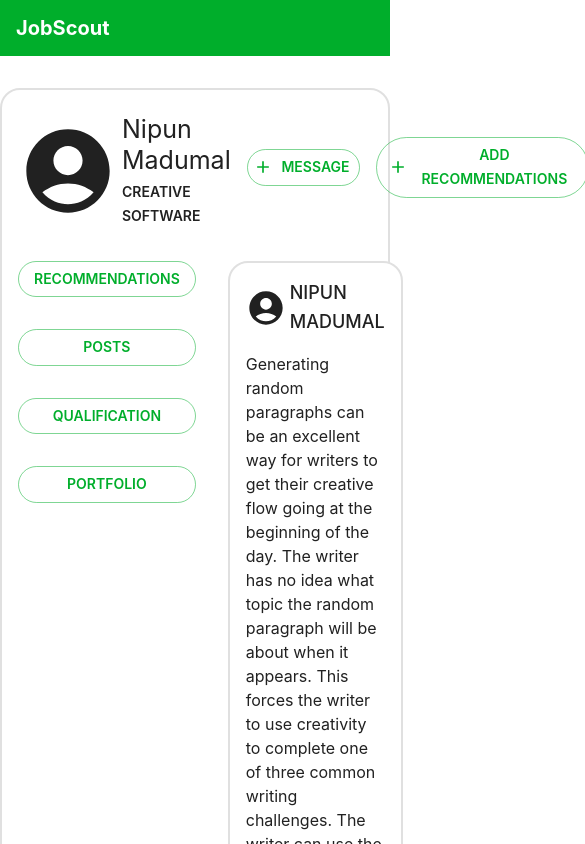
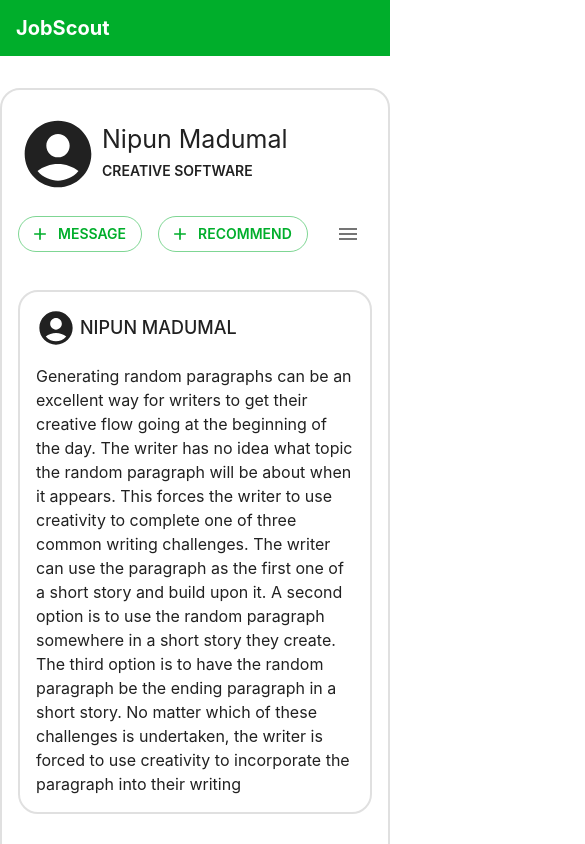
Before and after one commit to zetcco/jobscout-frontend, a React (Create React App) app: page /users/1 in a window 390 px wide. Shown: the top 844 px of the page, 585 px wide, since content can reach past the window. Built offline with nearby package versions, Linux system fonts and the light colour scheme.

Commit message:
Responsive Profile page

```diff
--- a/src/App.js
+++ b/src/App.js
@@ -7,6 +7,7 @@ import { JobPosts } from "./routes/feed/JobPosts";
 import { Home } from "./routes/Home";
 import { Login } from "./routes/Login";
 import { Recommendations } from "./routes/profile/job_seeker/Recommendations";
+import { OrgJobPosts } from "./routes/profile/organization/OrgJobPosts";
 import { OrganizationProfileCreation } from "./routes/signup/organization/OrganizationProfileCreation";
 import { OrganizationSignup } from "./routes/signup/organization/OrganizationSignup";
 import { SelectAccountType } from "./routes/signup/SelectAccountType";
@@ -29,6 +30,10 @@ const router = createBrowserRouter(createRoutesFromElements(
 
         <Route path="users">
           <Route path=":userId" element={<Recommendations/>}/>
+        </Route>
+
+        <Route path="organizations">
+          <Route path=":organizationId" element={<OrgJobPosts/>}/>
         </Route>
       </Route>
 
--- a/src/components/profile/Profile.jsx
+++ b/src/components/profile/Profile.jsx
@@ -1,23 +1,66 @@
 import React from 'react'
 import { BasicCard } from '../BasicCard'
 import { Stack } from '@mui/system'
-import { Box, Grid } from '@mui/material'
+import { Box, Grid, IconButton, Popover } from '@mui/material'
+import MenuIcon from '@mui/icons-material/Menu';
+import { useState } from 'react';
 
+export const Profile = ({profile , profileActionButtons , profileRouteButtons , content}) => {
 
-export const Profile = ({profileIcon , buttonSet1 , buttonSet2 , contend}) => {
-  return (
+    const [anchorEl, setAnchorEl] = useState(null);
+
+    const handleClick = (event) => {
+        setAnchorEl(event.currentTarget);
+    };
+
+    const handleClose = () => {
+        setAnchorEl(null);
+    };
+
+    const open = Boolean(anchorEl);
+    const id = open ? 'simple-popover' : undefined;
+
+    return (
         <BasicCard>
             <Stack direction={'column'} spacing={4}>
-                <Stack direction={'row'} justifyContent={'space-between'} spacing={2}>
-                    { profileIcon }
-                    {buttonSet1 && <Stack direction={"row"} alignItems="center" spacing={2}>
-                        {buttonSet1}
-                    </Stack>}
+                <Stack direction={{ ...( profileActionButtons ? { xs: 'column', md: 'row' } : { xs: 'row' } ) }} justifyContent={'space-between'} alignItems={ !profileActionButtons ? "center" : undefined } spacing={2}>
+                    { profile }
+                    {
+                        profileActionButtons &&
+                        <Stack direction={"row"} alignItems="center" justifyContent={"space-between"}>
+                            <Stack spacing={2} direction="row">
+                                {profileActionButtons}
+                            </Stack>
+                            <Box display={{ xs: 'block', md: 'none' }}>
+                                <IconButton variant="contained" size="large" aria-describedby={id} onClick={handleClick}>
+                                    <MenuIcon/>
+                                </IconButton>
+                            </Box>
+                        </Stack>
+                    }
+
+                    {
+                        !profileActionButtons && (
+                            <Box display={{ xs: 'block', md: 'none' }}>
+                                <IconButton variant="contained" size="large" aria-describedby={id} onClick={handleClick}>
+                                    <MenuIcon/>
+                                </IconButton>
+                            </Box>
+                        )
+                    }
+
+                    {/* This is the Popover component of the filters on smaller screens  */}
+                    <Popover id={id} open={open} anchorEl={anchorEl} onClose={handleClose} anchorOrigin={{ vertical: 'bottom', horizontal: 'left', }}>
+                        <BasicCard>
+                            <Stack direction={"column"} spacing={2}>
+                                {profileRouteButtons}
+                            </Stack>
+                        </BasicCard>
+                    </Popover>
+
                 </Stack>
-                <Stack spacing= {4} direction={'row'}>
-                    <Box sx={{ flexGrow: 4, }}><Stack direction = {'column'} spacing={4}>{ buttonSet2 }</Stack></Box>
-                    <Box sx={{ flexGrow: 4, }}><Stack direction = {'column'} spacing = {4}>{ contend }</Stack></Box>
-                </Stack>
+                <Box display={{ xs: "none", md: "block" }}><Stack direction = {'row'} spacing={1}>{ profileRouteButtons }</Stack></Box>
+                <Stack direction = {'column'} spacing = {4}>{ content }</Stack>
             </Stack>
         </BasicCard>
   )
--- a/src/components/profile/ProfileWithFullNameSubtitle.jsx
+++ b/src/components/profile/ProfileWithFullNameSubtitle.jsx
@@ -11,9 +11,9 @@ export const ProfileWithFullNameSubtitle = ({title , name , subtitle}) => {
                             spacing = {0.5}
                             alignItems={'center'}
                             >
-                        <AccountCircleIcon style={{fontSize:100}}/>
+                        <AccountCircleIcon sx={ {fontSize:{ xs: 80, md: 100 } }}/>
                         <Stack direction={'column'} spacing={0.5}>
-                            <Typography variant= 'h4'>{ name }</Typography>
+                            <Typography variant='h4'>{ name }</Typography>
                             { subtitle && <Typography variant= 'button'>{ subtitle }</Typography>  }
                         </Stack>
                     </Stack>
--- a/src/routes/profile/job_seeker/Recommendations.jsx
+++ b/src/routes/profile/job_seeker/Recommendations.jsx
@@ -8,20 +8,20 @@ import { Comments } from '../../../components/SocialMedia/Comments';
 export const Recommendations = () => {
   return (
         <Profile
-            profileIcon={<ProfileWithFullNameSubtitle name = {'Nipun Madumal'} subtitle={'Creative Software'}/>}
-            buttonSet1 ={[
+            profile={<ProfileWithFullNameSubtitle name = {'Nipun Madumal'} subtitle={'Creative Software'}/>}
+            profileActionButtons ={[
                 <Button variant = {'outlined'} startIcon = {<AddIcon/>}>Message</Button> ,
-                <Button variant = {'outlined'} startIcon = {<AddIcon/>}>Add Recommendations</Button>
+                <Button variant = {'outlined'} startIcon = {<AddIcon/>}>Recommend</Button>
             ]}
 
-            buttonSet2 ={[
+            profileRouteButtons ={[
                 <Button variant = {'outlined'}>Recommendations</Button> ,
                 <Button variant = {'outlined'}>Posts</Button>,
                 <Button variant = {'outlined'}>Qualification</Button> ,
                 <Button variant = {'outlined'}>Portfolio</Button>
             ]}
 
-            contend = {[
+            content = {[
                 <Comments name = {'Nipun Madumal'}/> ,
                 <Comments name = {'Rajitha Thilanka'}/> ,
                 <Comments name = {'Praveen Chamod'}/>
--- a/src/routes/profile/organization/OrgJobPosts.jsx
+++ b/src/routes/profile/organization/OrgJobPosts.jsx
@@ -3,20 +3,21 @@ import React from 'react'
 import { Profile } from '../../../components/profile/Profile'
 import { ProfileWithFullNameSubtitle } from '../../../components/profile/ProfileWithFullNameSubtitle'
 import SingleJobPost from '../../../components/job_postings/SingleJobPost';
+import AddIcon from '@mui/icons-material/Add';
 
 export const OrgJobPosts = () => {
   return (
         <Profile
-            profileIcon={<ProfileWithFullNameSubtitle name = {'Creative Software'} subtitle={'Organization'}/>}
+            profile={<ProfileWithFullNameSubtitle name = {'Creative Software'} subtitle={'Organization'}/>}
 
-            buttonSet2 ={[
+            profileRouteButtons ={[
                 <Button variant = {'outlined'}>Job Posts</Button> ,
                 <Button variant = {'outlined'}>Posts</Button>,
                 <Button variant = {'outlined'}>Gallery</Button> ,
 
             ]}
 
-            contend = {[
+            content = {[
                 <SingleJobPost/>,
                 <SingleJobPost/>,
                 <SingleJobPost/>,
```
